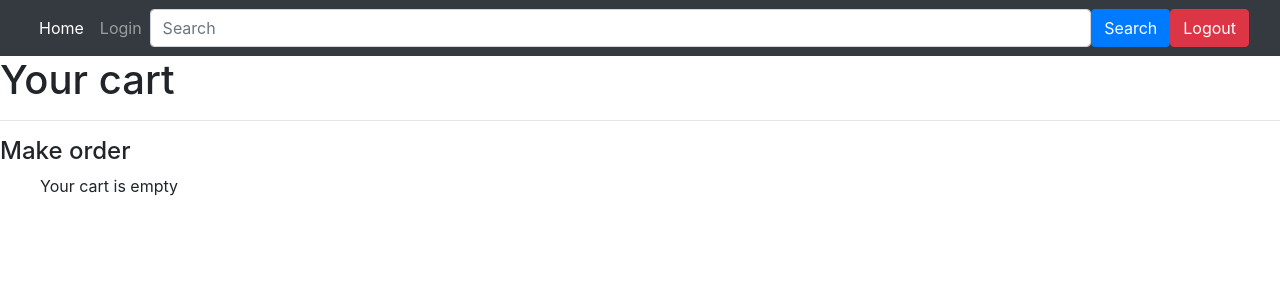
After one commit to Stooker/shop, a Django app: page /cart in a window 1280 px wide. The commit adds this page. Shown: the top 300 px of the page. Run offline with Django 3.2, Linux system fonts and the light colour scheme.

Commit message:
Added cart and login

```diff
--- a/base/admin.py
+++ b/base/admin.py
@@ -1,6 +1,7 @@
 from django.contrib import admin
-from .models import Product, ProductCart, Category
+from .models import Product, Cart, Category, ProductCart
 
 admin.site.register(Product)
+admin.site.register(Cart)
+admin.site.register(Category)
 admin.site.register(ProductCart)
-admin.site.register(Category)
--- /dev/null
+++ b/base/templates/base/cart.html
@@ -0,0 +1,14 @@
+{% extends 'main.html' %}
+
+{% block content %}
+<h1>Your cart</h1>
+<hr>
+{% for prod in products %}
+
+{{prod.product.name}}
+{{prod.quantity}}
+<hr>
+{% endfor %}
+
+<h4>Make order</h4>
+{% endblock content %}
--- a/base/templates/base/home.html
+++ b/base/templates/base/home.html
@@ -1,5 +1,11 @@
+{% extends 'main.html' %}
+{% block content %}
+
 {% for cat in categories %}
 
 <h1><a href="{% url 'products' cat.id %}"/>{{cat.name}}</h1>
 
 {% endfor %}
+
+
+{% endblock content %}
--- a/base/urls.py
+++ b/base/urls.py
@@ -5,4 +5,8 @@ from . import views
 urlpatterns = [
     path('', views.home, name='home'),
     path('products/<str:pk>', views.products_of_category, name='products'),
+    path('cart', views.user_cart, name='cart'),
+    path('add_to_cart/<str:pk>', views.add_to_cart, name='add_to_cart'),
+    path('login', views.login_page, name='login'),
+    path('logout', views.logout_user, name='logout'),
 ]
--- a/base/views.py
+++ b/base/views.py
@@ -1,13 +1,12 @@
-from django.shortcuts import render
-from django.http import HttpResponse
+from django.shortcuts import render, redirect
 from django.contrib import messages
-import base.models
-from .models import Category, Product
-# Create your views here.
+from django.contrib.auth.decorators import login_required
+from django.contrib.auth.models import User
+from django.contrib.auth import authenticate, login, logout
+from .models import Category, Product, ProductCart, Cart
 
 
 def home(request):
-
     categories = Category.objects.all()
     context = {'categories':categories}
 
@@ -15,15 +14,72 @@ def home(request):
 
 
 def products_of_category(request, pk):
+    category = Category.objects.get(id=pk)
+    products = Product.objects.filter(category=category)
 
-    category = Category.objects.get(id=pk)
+    if len(products) == 0:
+        messages.error(request, 'This category is empty')
 
-    try:
-        products = Product.objects.get(category=category)
-    except Product.DoesNotExist:
-        products = {}
-        messages.error(request, 'This category is empty')
+    # except:
+    #     products = {}
+    #     messages.error(request, 'This category is empty')
+
 
     context = {'category':category, 'products':products}
 
     return render(request, 'base/products.html', context)
+
+
+def user_cart(request):
+    try:
+        cart = Cart.objects.get(user=request.user)
+        products = ProductCart.objects.filter(cart=cart)
+        context = {"cart":cart, 'products':products}
+    except:
+        context = {}
+        messages.error(request, "Your cart is empty")
+    return render(request, 'base/cart.html', context)
+
+
+def login_page(request):
+
+    if request.user.is_authenticated:
+        return redirect('home')
+
+    if request.method == 'POST':
+        username = request.POST.get('username')
+        password = request.POST.get('password')
+
+        try:
+            user = User.objects.get(username=username)
+        except:
+            messages.error(request, 'User doesnt exist')
+
+        user = authenticate(username=username, password=password)
+
+        if user is not None:
+            login(request, user)
+            return redirect('home')
+        else:
+            messages.error(request, 'Invalid data')
+
+
+    return render(request, 'base/login.html')
+
+def logout_user(request):
+    logout(request)
+    return redirect('home')
+
+
+@login_required(login_url='login')
+def add_to_cart(request, pk):
+    cart, c_created = Cart.objects.get_or_create(user=request.user)
+    product = Product.objects.get(id=pk)
+    product_cart, pc_created = ProductCart.objects.get_or_create(cart=cart, product=product)
+
+    if not pc_created:
+        product_cart.quantity += 1
+        product_cart.save()
+
+    category = product.category.id
+    return products_of_category(request, category)
--- a/myshop/settings.py
+++ b/myshop/settings.py
@@ -56,7 +56,9 @@ ROOT_URLCONF = 'myshop.urls'
 TEMPLATES = [
     {
         'BACKEND': 'django.template.backends.django.DjangoTemplates',
-        'DIRS': [],
+        "DIRS": [
+            BASE_DIR / 'templates'
+        ],
         'APP_DIRS': True,
         'OPTIONS': {
             'context_processors': [
--- /dev/null
+++ b/templates/custom.css
@@ -0,0 +1,22 @@
+.gradient-custom-2 {
+/* fallback for old browsers */
+background: #fccb90;
+
+/* Chrome 10-25, Safari 5.1-6 */
+background: -webkit-linear-gradient(to right, #ee7724, #d8363a, #dd3675, #b44593);
+
+/* W3C, IE 10+/ Edge, Firefox 16+, Chrome 26+, Opera 12+, Safari 7+ */
+background: linear-gradient(to right, #ee7724, #d8363a, #dd3675, #b44593);
+}
+
+@media (min-width: 768px) {
+.gradient-form {
+height: 100vh !important;
+}
+}
+@media (min-width: 769px) {
+.gradient-custom-2 {
+border-top-right-radius: .3rem;
+border-bottom-right-radius: .3rem;
+}
+}
--- /dev/null
+++ b/templates/main.html
@@ -0,0 +1,32 @@
+<!DOCTYPE html>
+<html lang="en">
+<head>
+    <meta charset="UTF-8">
+    <link rel="stylesheet" href="https://cdn.jsdelivr.net/npm/bootstrap@4.3.1/dist/css/bootstrap.min.css" integrity="sha384-ggOyR0iXCbMQv3Xipma34MD+dH/1fQ784/j6cY/iJTQUOhcWr7x9JvoRxT2MZw1T" crossorigin="anonymous">
+     <link rel="stylesheet" type="text/css" href="custom.css">
+    <meta name="viewport" content="width=device-width, initial-scale=1, shrink-to-fit=no">
+    <title>Title</title>
+</head>
+<body>
+{% include 'navbar.html' %}
+
+
+
+
+{% block content %}
+
+{% endblock %}
+
+{% if messages %}
+    <ul class="messages">
+        {% for message in messages %}
+        {{ message }}
+        {% endfor %}
+    </ul>
+{% endif %}
+
+<script src="https://code.jquery.com/jquery-3.3.1.slim.min.js" integrity="sha384-q8i/X+965DzO0rT7abK41JStQIAqVgRVzpbzo5smXKp4YfRvH+8abtTE1Pi6jizo" crossorigin="anonymous"></script>
+<script src="https://cdn.jsdelivr.net/npm/popper.js@1.14.7/dist/umd/popper.min.js" integrity="sha384-UO2eT0CpHqdSJQ6hJty5KVphtPhzWj9WO1clHTMGa3JDZwrnQq4sF86dIHNDz0W1" crossorigin="anonymous"></script>
+<script src="https://cdn.jsdelivr.net/npm/bootstrap@4.3.1/dist/js/bootstrap.min.js" integrity="sha384-JjSmVgyd0p3pXB1rRibZUAYoIIy6OrQ6VrjIEaFf/nJGzIxFDsf4x0xIM+B07jRM" crossorigin="anonymous"></script>
+</body>
+</html>
--- /dev/null
+++ b/templates/navbar.html
@@ -0,0 +1,26 @@
+<nav class="navbar navbar-expand-sm bg-dark navbar-dark">
+  <div class="container-fluid">
+    <ul class="navbar-nav">
+      <li class="nav-item">
+        <a class="nav-link active" href="{% url 'home' %}">Home</a>
+      </li>
+     <li class="nav-item">
+       {% if request.user.is_authenticated %}
+        <a class="nav-link" href="{% url 'logout' %}">Logout</a>
+      </li>
+      <li class="nav-item">
+        <a class="nav-link" href="{% url 'cart' %}">My cart</a>
+      </li>
+      <li class="nav-item">
+        {% else %}
+        <a class="nav-link" href="{% url 'login' %}">Login</a>
+        {% endif %}
+      </li>
+    </ul>
+     <form class="d-flex flex-grow-1">
+        <input class="form-control me-2" type="text" placeholder="Search">
+        <button class="btn btn-primary" type="button">Search</button>
+        <button class="btn btn-danger" type="button">Logout</button>
+      </form>
+  </div>
+</nav>
```
Also changed, not shown: base/models.py (+19 -4 lines), base/templates/base/login.html (added, +77 -0 lines), base/templates/base/products.html (+7 -1 lines), base/migrations/0001_initial.py, base/migrations/0002_alter_product_picture.py (deleted), base/migrations/0002_alter_productcart_quantity.py (added), base/migrations/0003_alter_productcart_quantity.py (added), base/migrations/0004_alter_productcart_quantity.py (added), db.sqlite3.
